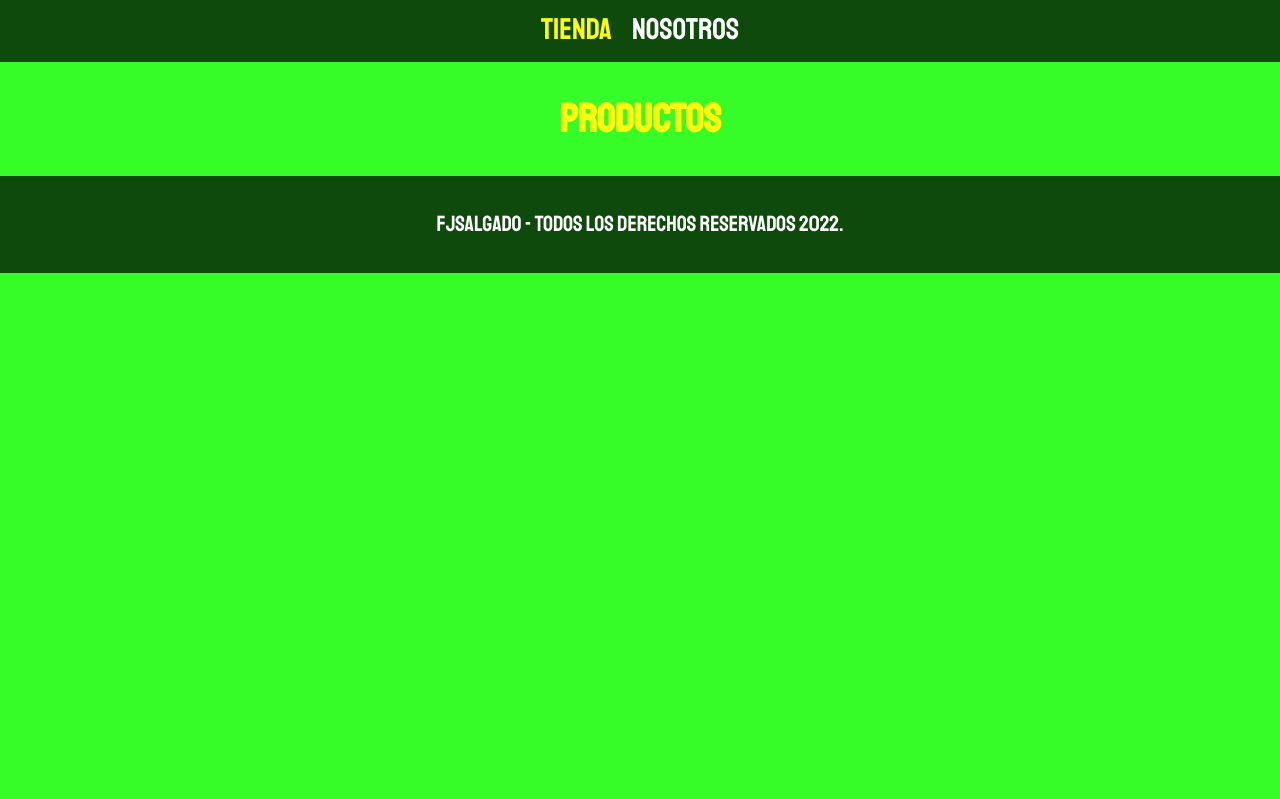
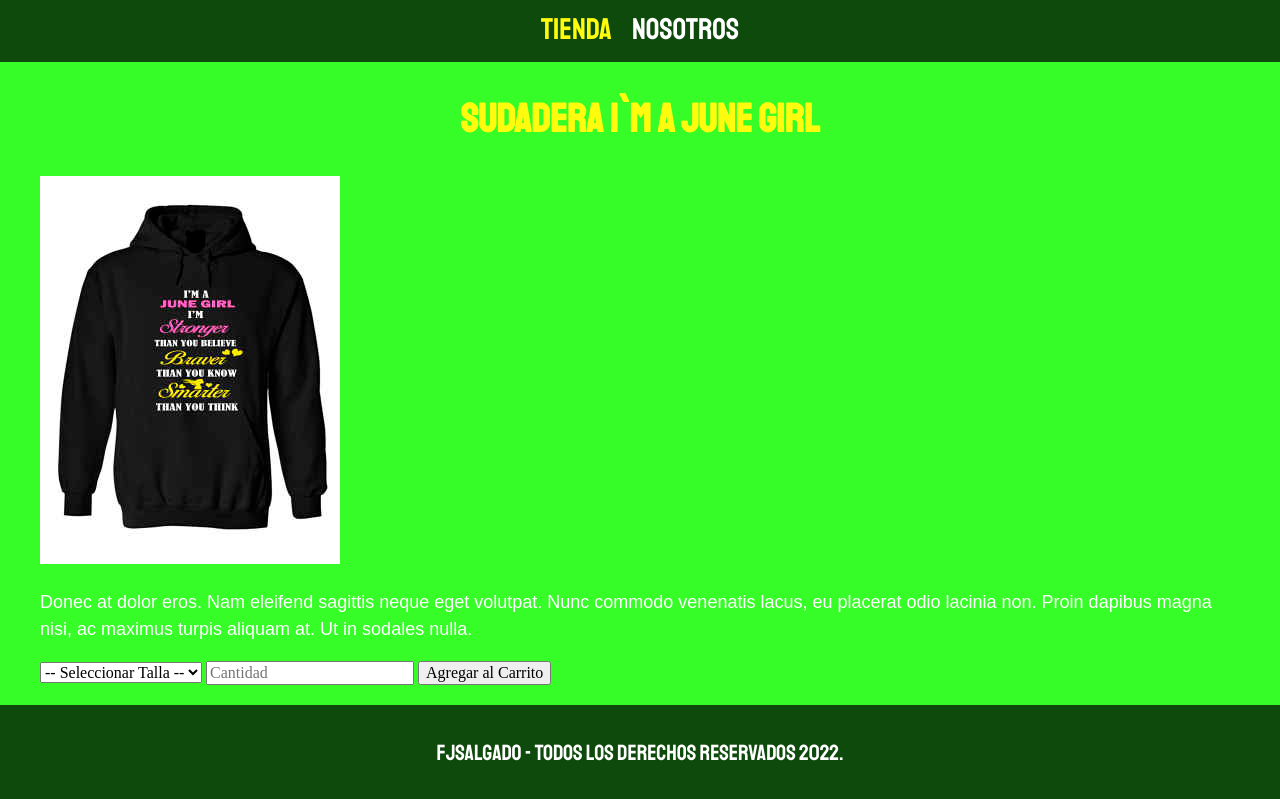
Before and after one commit to jisdisai/FJSALGADO, a plain HTML site: page producto.html in a window 1280 px wide. Shown: the part 197-996 px from the top of the page. Before the commit the page ends 800 px from the top, so only its background shows below. Drawn offline with Linux system fonts and the light colour scheme.

Commit message:
agregado Producto parte Html

```diff
--- a/producto.html
+++ b/producto.html
@@ -23,7 +23,27 @@
             </nav>
 
             <main class="contenedor">
-                <h1>Productos</h1>
+                <h1>Sudadera I`m A June Girl</h1>
+                <div class = "camisa">
+                    <img class = "camisa__imagen" src="img/12.jpg" alt = " Imagen del Producto">
+                    <div class = "camisa__contenido">
+                        <p>Donec at dolor eros. Nam eleifend sagittis neque eget volutpat.
+                            Nunc commodo venenatis lacus, eu placerat odio lacinia non.
+                            Proin dapibus magna nisi, ac maximus turpis aliquam at.
+                            Ut in sodales nulla.</p>
+
+                            <form class="formulario">
+                                <select>
+                                    <option disable selected>-- Seleccionar Talla -- </option>
+                                    <option>Chica</option>
+                                    <option>Mediana</option>
+                                    <option>Grande</option>
+                                </select>
+                                <input type="number" placeholder = "Cantidad" min="1" >
+                                <input type= "submit" value="Agregar al Carrito">
+                            </form>
+                    </div>
+                </div>
             </main>
 
             <footer class="footer">
```
